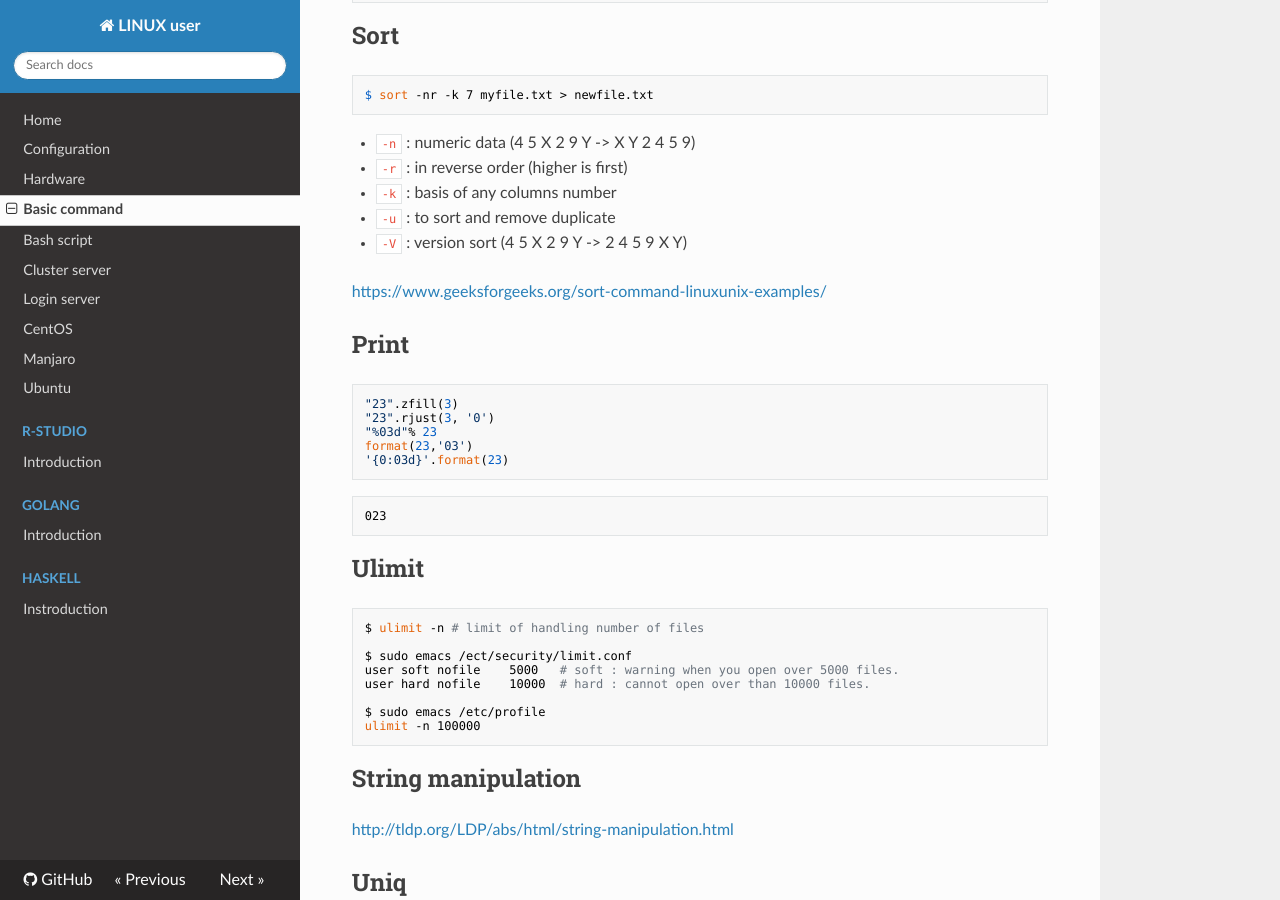
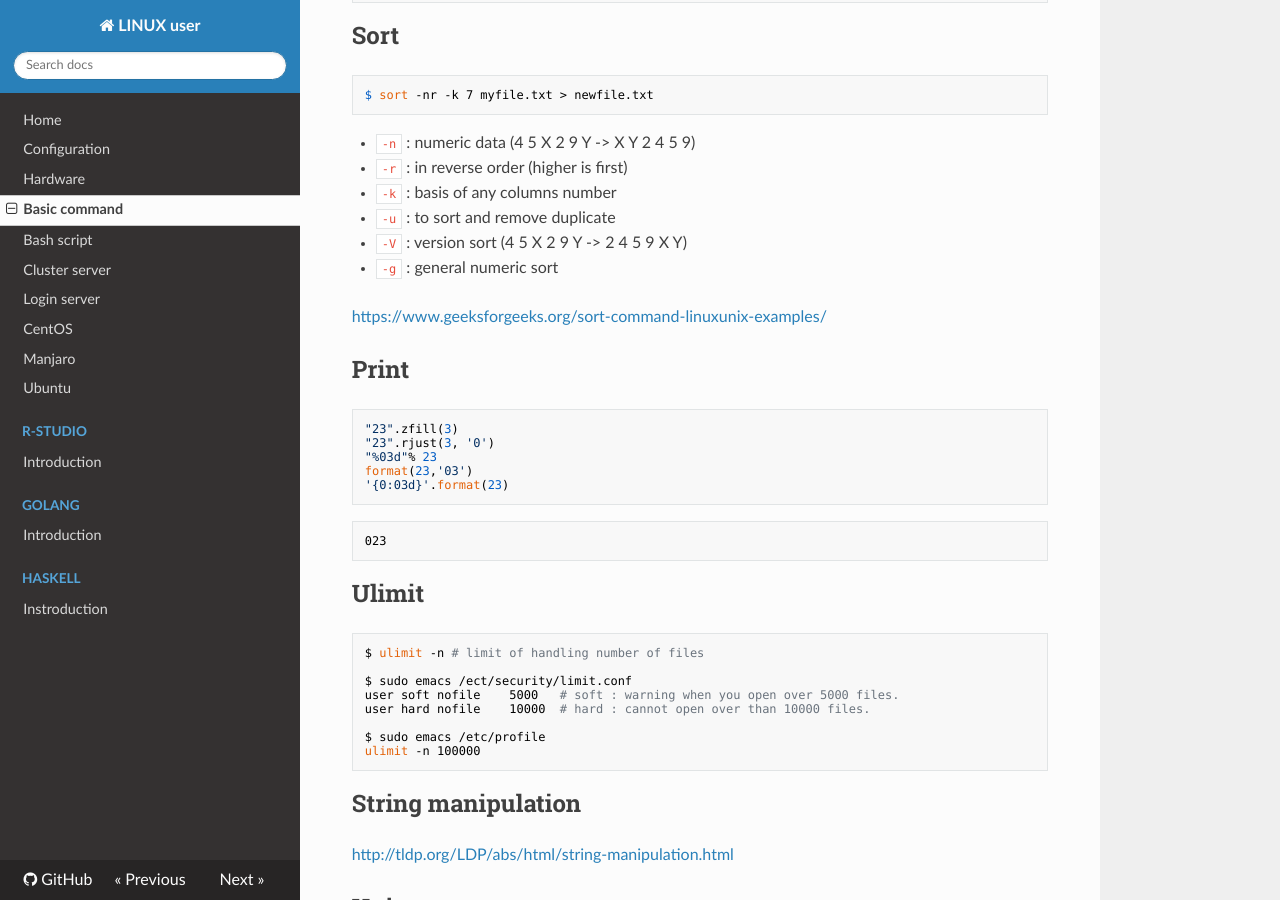
Before and after one commit to WonyoungCho/LINUX, an MkDocs documentation site: the page built from docs/basic_comm.md, in a window 1280 px wide and 900 px high, scrolled down 3857 px. Built offline with MkDocs 1.6.1, drawn with Linux system fonts in a browser that asks for light colours; nearby versions of some CDN libraries; old or Windows-style settings are respelled for this version of MkDocs.

Commit message:
Update basic_comm.md

```diff
--- a/docs/basic_comm.md
+++ b/docs/basic_comm.md
@@ -183,6 +183,7 @@ $ sort -nr -k 7 myfile.txt > newfile.txt
 - `-k` : basis of any columns number
 - `-u` : to sort and remove duplicate
 - `-V` : version sort (4 5 X 2 9 Y -> 2 4 5 9 X Y)
+- `-g` : general numeric sort
 
 <https://www.geeksforgeeks.org/sort-command-linuxunix-examples/>
 
```
